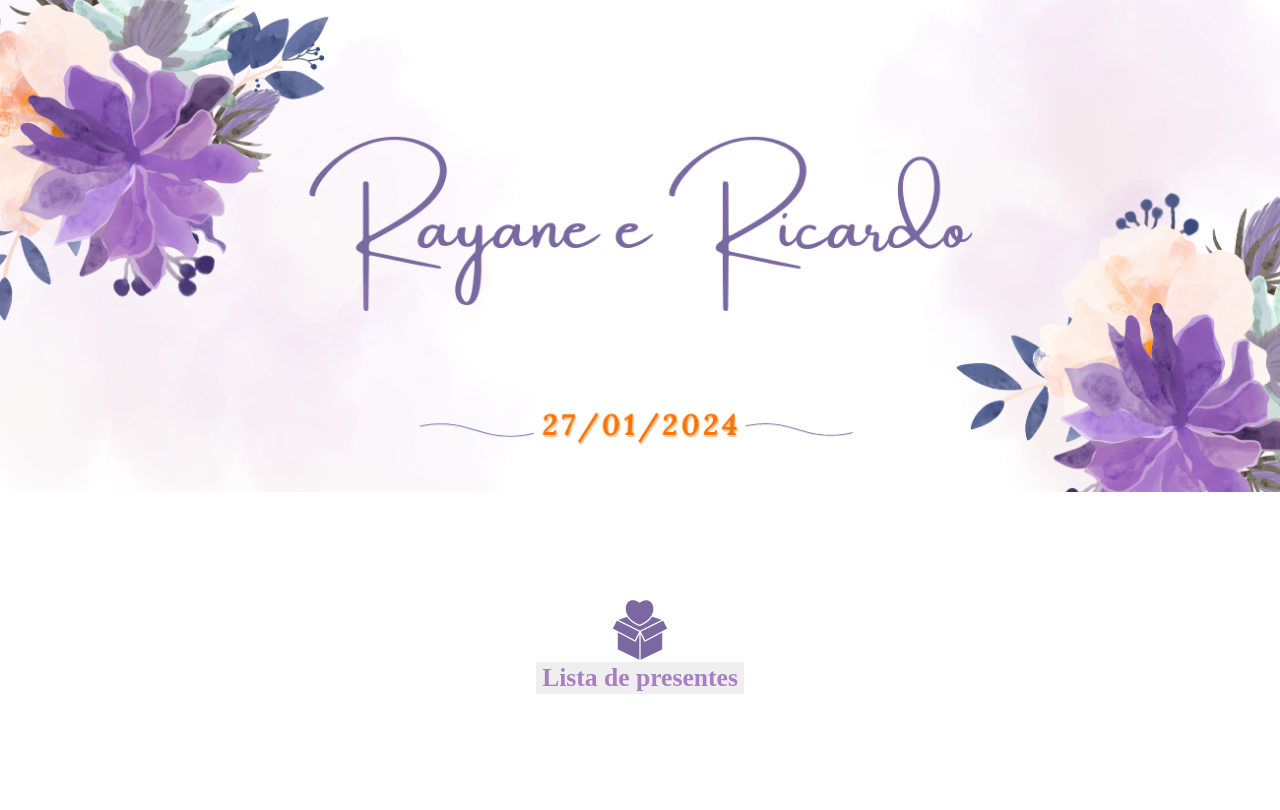
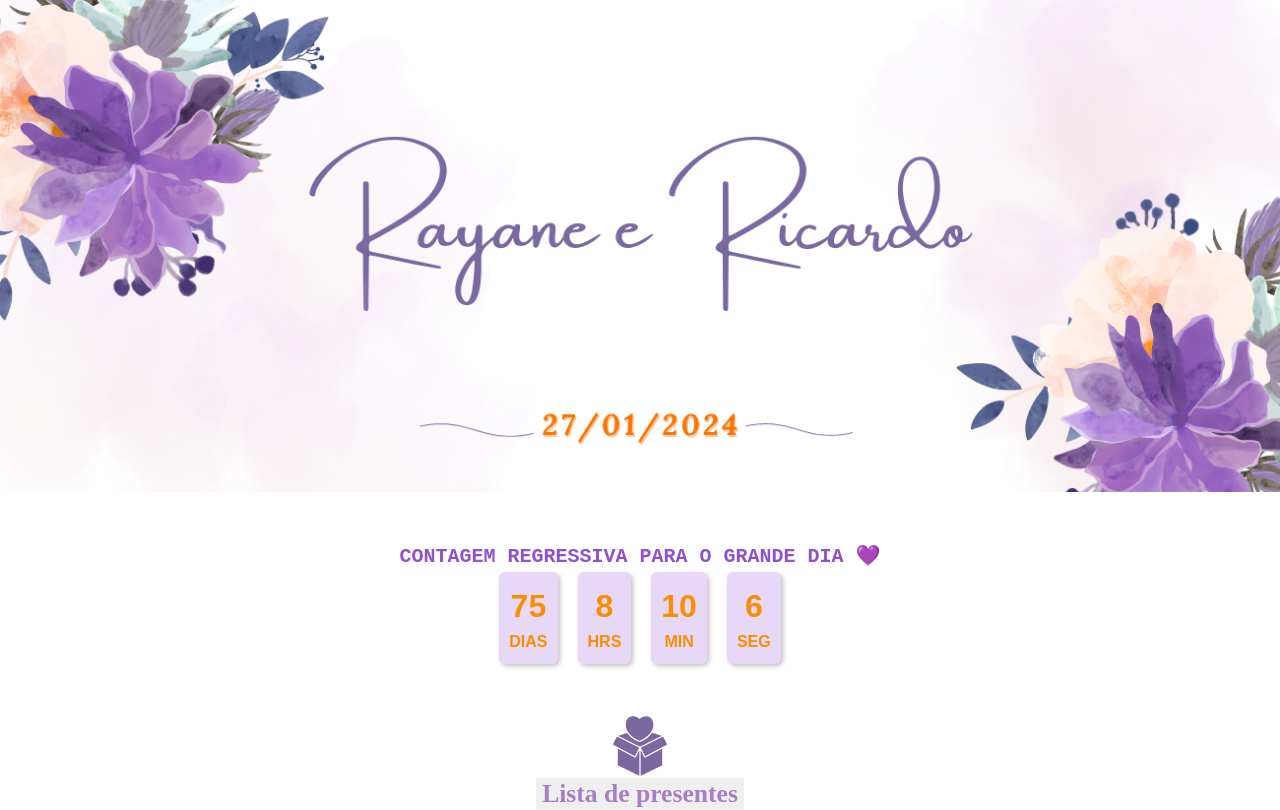
Before and after one commit to Millenacost/meucasamento, a website: page src/views/index.html in a window 1280 px wide. Drawn offline with nearby package versions, Linux system fonts and the light colour scheme.

Commit message:
add countdown na tela principal

```diff
--- a/package.json
+++ b/package.json
@@ -16,6 +16,7 @@
   },
   "dependencies": {
     "express": "^4.18.2",
+    "jquery": "^3.7.1",
     "nunjucks": "^3.2.4",
     "unorm": "^1.6.0"
   }
--- /dev/null
+++ b/src/public/styles/countdown.css
@@ -0,0 +1,53 @@
+.countdown, span {
+    display: flex;
+    justify-content: center;
+    align-items: center;
+    font-family: sans-serif;
+    font-weight: bold;
+    color: rgb(248, 142, 2);
+
+}
+
+#span-top {
+    display: flex;
+    justify-content: center;
+    align-items: center;
+    font-family: sans-serif;
+    font-weight: bold;
+    color: #8e51cf;
+    margin-top: 50px;
+    font-family: 'Courier New', Courier, monospace;
+    font-size: 20px
+
+}
+
+.countdown-item {
+    margin: 0 10px;
+    font-size: 2em;
+    text-align: center;
+    background-color: #e7d8f7;
+    padding: 10px;
+    margin-bottom: 50px;
+    border-radius: 6px;
+    box-shadow: 2px 2px 5px rgba(0,0,0,0.25);
+    transition: .4s;
+
+}
+
+.countdown-item span {
+    display: block;
+    font-size: 0.5em; /* Tamanho do texto 'dias' em relação ao número */
+    color: rgb(248, 142, 2);
+}
+
+@media (max-width: 502px) {
+    #span-top {
+        font-size: 15px;
+    }
+}
+
+@media (max-width: 360px) {
+    #span-top {
+        font-size: 12px;
+    }
+}
--- a/src/views/index.html
+++ b/src/views/index.html
@@ -5,6 +5,7 @@
     <meta name="viewport" content="width=device-width, initial-scale=1.0">
     <title>Lista de presentes</title>
     <link rel="stylesheet" href="/styles/index.css">
+    <link rel="stylesheet" href="/styles/countdown.css">
     <link rel="stylesheet" href="/assets/css/bootstrap.css">
 </head>
 <body>
@@ -13,6 +14,15 @@
         <div class="fundoImagem">
           <img src="/images/fundoImagem.png">
         </div>
+
+        <span id="span-top">CONTAGEM REGRESSIVA PARA O GRANDE DIA 💜</span>
+        <div class="countdown">
+            <div class="countdown-item" id="days"></div>
+            <div class="countdown-item" id="hours"></div>
+            <div class="countdown-item" id="minutes"></div>
+            <div class="countdown-item" id="seconds"></div>
+        </div>
+
         <div class="botao">
             <a href="/lista-presentes">
                 <img src="/images/icon-gift.png">
@@ -22,8 +32,30 @@
             </a>
         </div>
     </div>
+    <script src="https://code.jquery.com/jquery-3.7.1.min.js" integrity="sha256-/JqT3SQfawRcv/BIHPThkBvs0OEvtFFmqPF/lYI/Cxo=" crossorigin="anonymous"></script>
+    <script type="application/javascript" src="./assets/js/bootstrap.js"></script>
+    <script>
+        var countDownDate = new Date("Jan 26, 2024 23:59:59").getTime();
 
+        function makeTimer() {
+            var now = new Date().getTime();
+            var distance = countDownDate - now;
 
-    <script type="application/javascript" src="./assets/js/bootstrap.js"></script>
+            var days = Math.floor(distance / (1000 * 60 * 60 * 24));
+            var hours = Math.floor((distance % (1000 * 60 * 60 * 24)) / (1000 * 60 * 60));
+            var minutes = Math.floor((distance % (1000 * 60 * 60)) / (1000 * 60));
+            var seconds = Math.floor((distance % (1000 * 60)) / 1000);
+
+            var dias = days == 1 ? "DIA" : "DIAS";
+            var horas = hours == 1 ? "HORA" : "HRS"
+
+            $("#days").html(days + `<span> ${dias}</span>`);
+            $("#hours").html(hours + `<span>${horas}</span>`);
+            $("#minutes").html(minutes + "<span>MIN</span>");
+            $("#seconds").html(seconds + "<span>SEG</span>");
+        }
+
+            setInterval(function() { makeTimer(); }, 1000);
+    </script>
 </body>
 </html>
```
Also changed, not shown: src/public/js/pages.js (+0 -9 lines), 1 other file.
